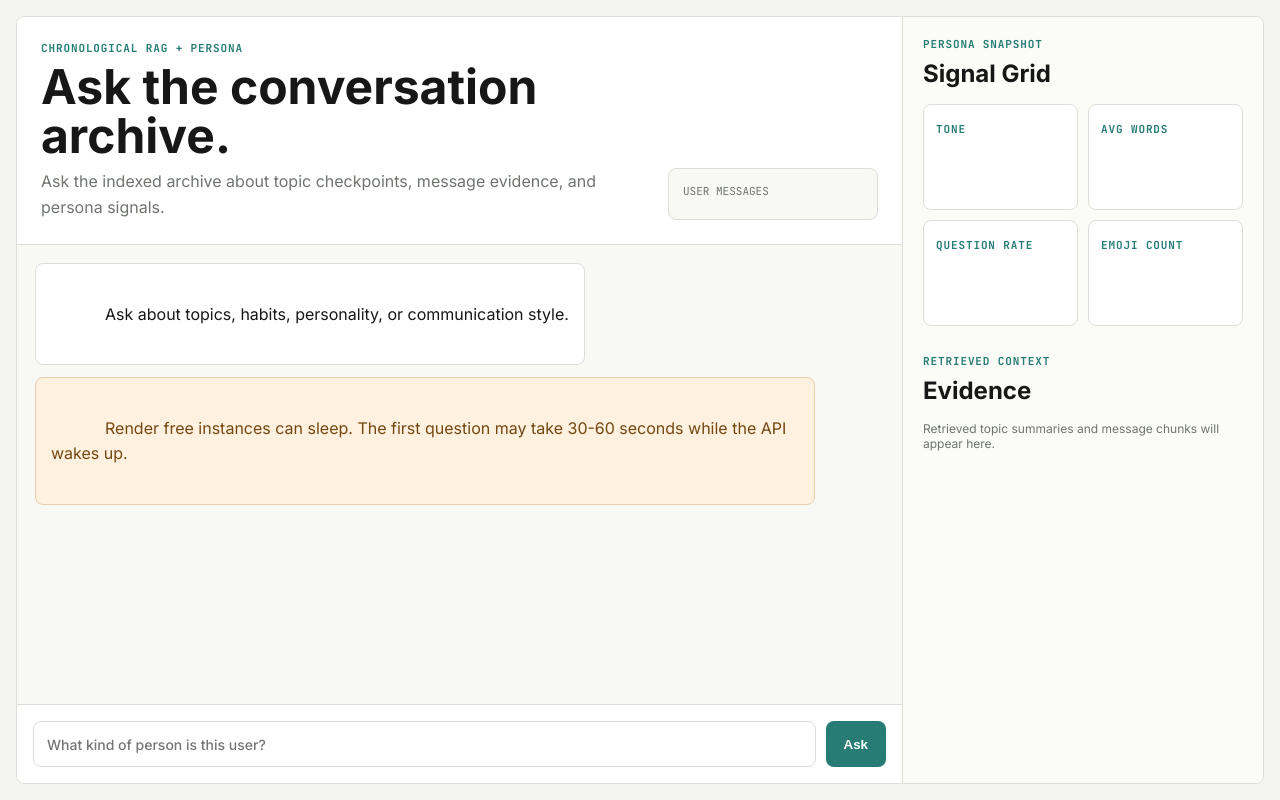
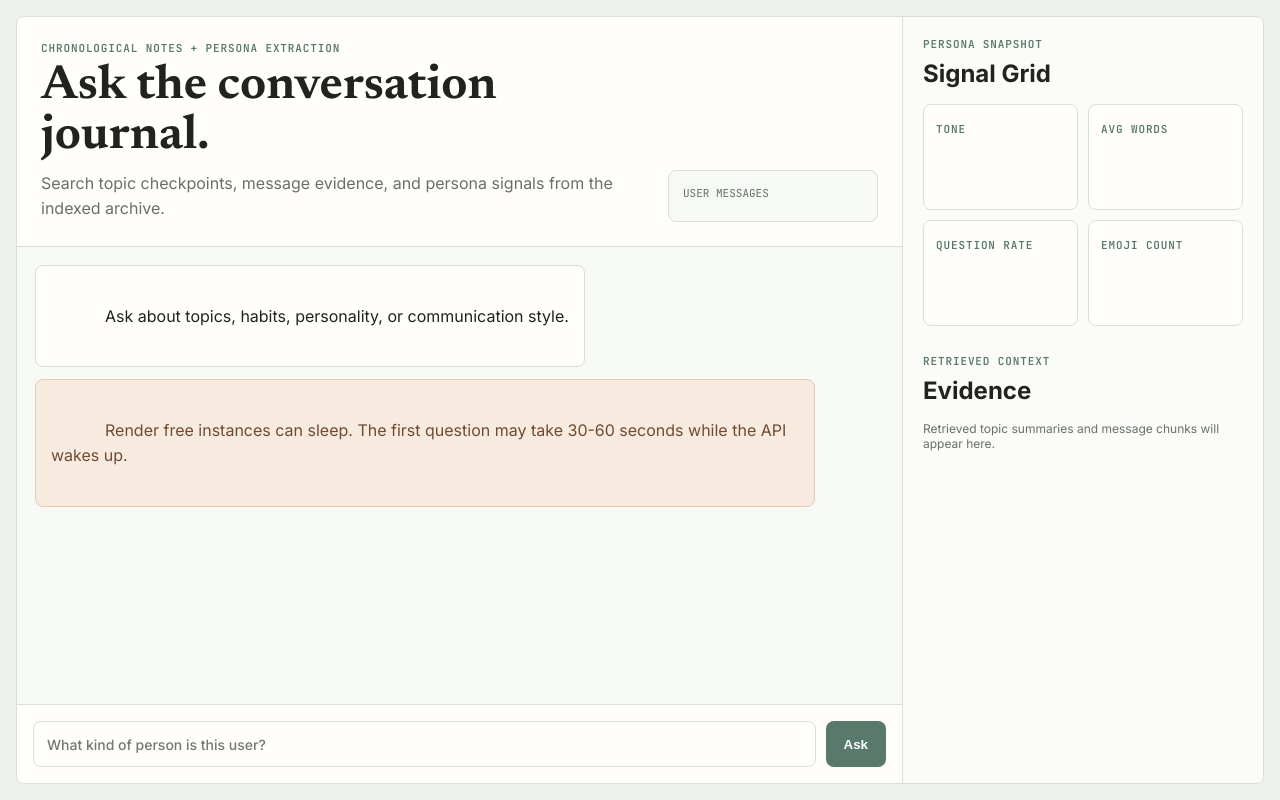
Before and after one commit to Hootsworth/RAG_Project, a Flask app: template templates/index.html in a window 1280 px wide. Run offline with Flask 3, Linux system fonts and the light colour scheme; the template is opened without the code that fills it, so the values that code supplies are empty.

Commit message:
Apply minimal journal aesthetic

```diff
--- a/static/style.css
+++ b/static/style.css
@@ -1,14 +1,14 @@
 :root {
   color-scheme: light;
-  --ink: #171717;
-  --muted: #6f746f;
-  --line: #deded8;
-  --page: #f4f5f2;
-  --panel: #ffffff;
-  --panel-alt: #f8f8f4;
-  --teal: #277c75;
-  --teal-soft: #dff0ed;
-  --amber-soft: #fff1df;
+  --ink: #20231f;
+  --muted: #687067;
+  --line: #d9dfd5;
+  --page: #eef2ec;
+  --panel: #fffefa;
+  --panel-alt: #f7f9f4;
+  --teal: #58796b;
+  --teal-soft: #e2ece5;
+  --amber-soft: #f7eadf;
 }
 
 *,
@@ -77,8 +77,10 @@
 
 h1 {
   margin-bottom: 8px;
+  font-family: "Newsreader", Georgia, serif;
   font-size: clamp(30px, 4vw, 48px);
-  line-height: 1.02;
+  font-weight: 650;
+  line-height: 1.04;
   letter-spacing: 0;
 }
 
@@ -143,15 +145,15 @@
 }
 
 .bubble.notice {
-  border-color: #eccfa9;
-  color: #744711;
+  border-color: #e7cab5;
+  color: #704b31;
   background: var(--amber-soft);
 }
 
 .bubble.user {
   align-self: flex-end;
-  border-color: #b8d8d4;
-  color: #12423e;
+  border-color: #bed2c6;
+  color: #24463a;
   background: var(--teal-soft);
 }
 
@@ -188,14 +190,14 @@
 }
 
 button:hover {
-  background: #1f6661;
+  background: #456459;
 }
 
 .side-panel {
   min-width: 0;
   overflow-y: auto;
   padding: 20px;
-  background: #fbfbf8;
+  background: #fbfcfa;
 }
 
 .mini-grid {
--- a/templates/index.html
+++ b/templates/index.html
@@ -6,7 +6,7 @@
     <title>Conversation RAG Chatbot</title>
     <link rel="preconnect" href="https://fonts.googleapis.com">
     <link rel="preconnect" href="https://fonts.gstatic.com" crossorigin>
-    <link href="https://fonts.googleapis.com/css2?family=Inter:wght@400;500;600;700;800&family=JetBrains+Mono:wght@400;600;700&display=swap" rel="stylesheet">
+    <link href="https://fonts.googleapis.com/css2?family=Inter:wght@400;500;600;700&family=JetBrains+Mono:wght@400;600&family=Newsreader:opsz,wght@6..72,500;6..72,650&display=swap" rel="stylesheet">
     <link rel="stylesheet" href="{{ url_for('static', filename='style.css') }}">
   </head>
   <body>
@@ -14,9 +14,9 @@
       <section class="chat-panel">
         <header class="topbar">
           <div>
-            <p class="eyebrow">Chronological RAG + Persona</p>
-            <h1>Ask the conversation archive.</h1>
-            <p>Ask the indexed archive about topic checkpoints, message evidence, and persona signals.</p>
+            <p class="eyebrow">Chronological notes + persona extraction</p>
+            <h1>Ask the conversation journal.</h1>
+            <p>Search topic checkpoints, message evidence, and persona signals from the indexed archive.</p>
           </div>
           <div class="stats">
             <span>{{ persona.message_count }} user messages</span>
```
Also changed, not shown: docs/index.html (+5 -5 lines), docs/styles.css (+32 -28 lines), README.md.
